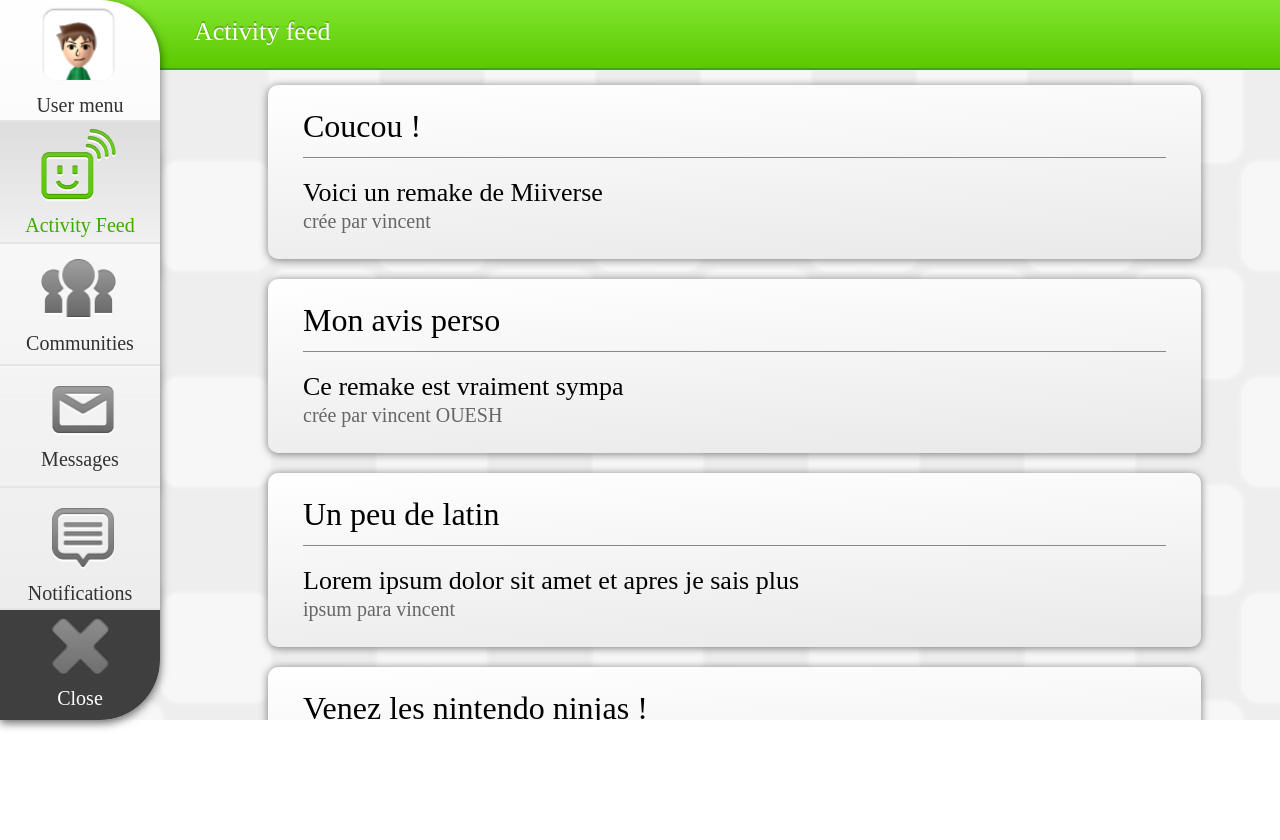
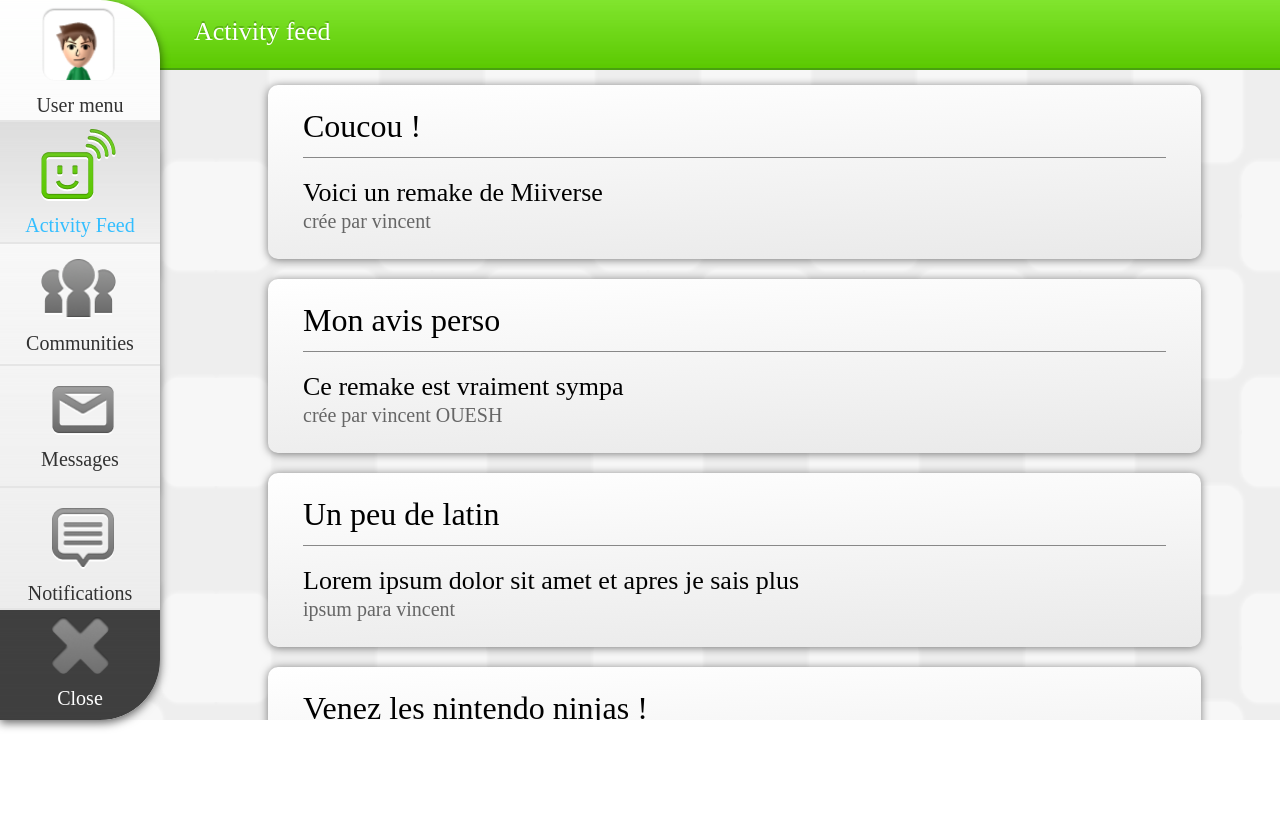
Before and after one commit to 00cedke/Partial, a PHP site: page /portalweb/activity.html in a window 1280 px wide. Shown: the top 840 px of the page. Run offline with PHP 8.4, Linux system fonts and the light colour scheme.

Commit message:
Update main.css

```diff
--- a/portalweb/css/main.css
+++ b/portalweb/css/main.css
@@ -134,7 +134,7 @@ small {
 }
 
 .sel p {
-    color: #3CAA00;
+    color: #33BEFF;
 }
 
 #content {
```
